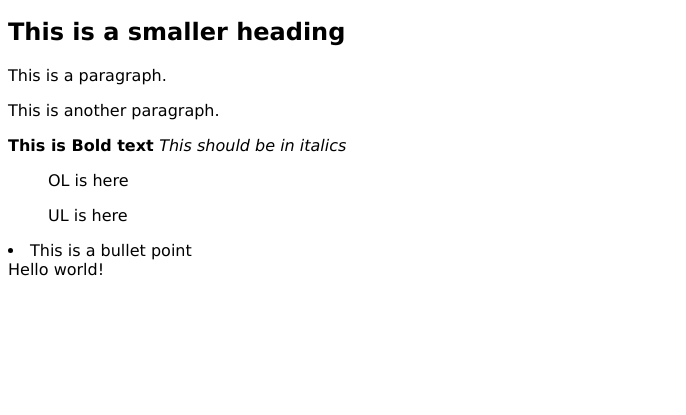
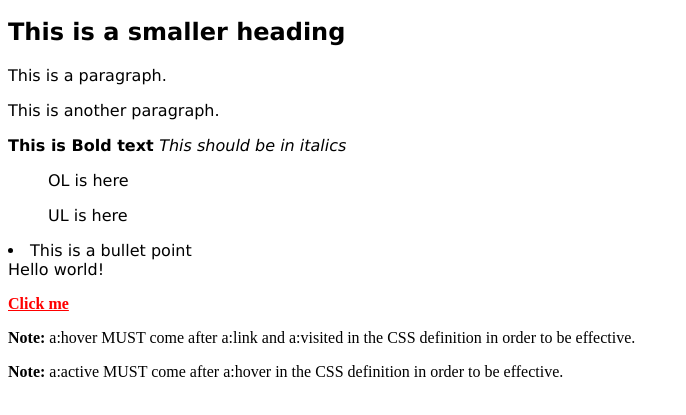
Before and after one commit to NathanG428009/NathanG428009.github.io, a plain HTML site: page index.html in a window 1280 px wide. Shown: the part 89-504 px from the top of the page, without its empty margins (0-686 px from the left). Drawn offline with Linux system fonts and the light colour scheme.

Commit message:
psuedo class

```diff
--- a/index.html
+++ b/index.html
@@ -51,4 +51,12 @@ a:active {
 
 </style>
 </body>
+
+
+
+<body>
+  <p><b><a href="default.asp" target="_blank">Click me</a></b></p>
+  <p><b>Note:</b> a:hover MUST come after a:link and a:visited in the CSS definition in order to be effective.</p>
+<p><b>Note:</b> a:active MUST come after a:hover in the CSS definition in order to be effective.</p>
+</body>
 </html>
```
